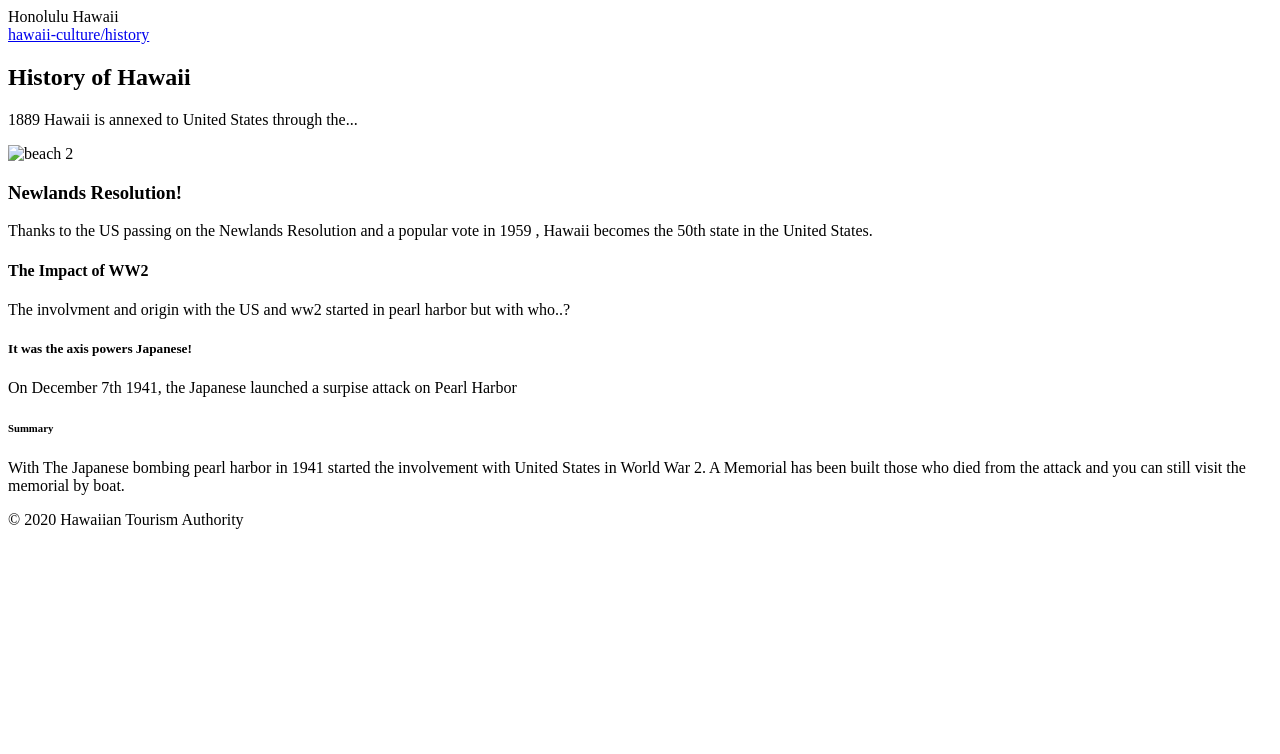
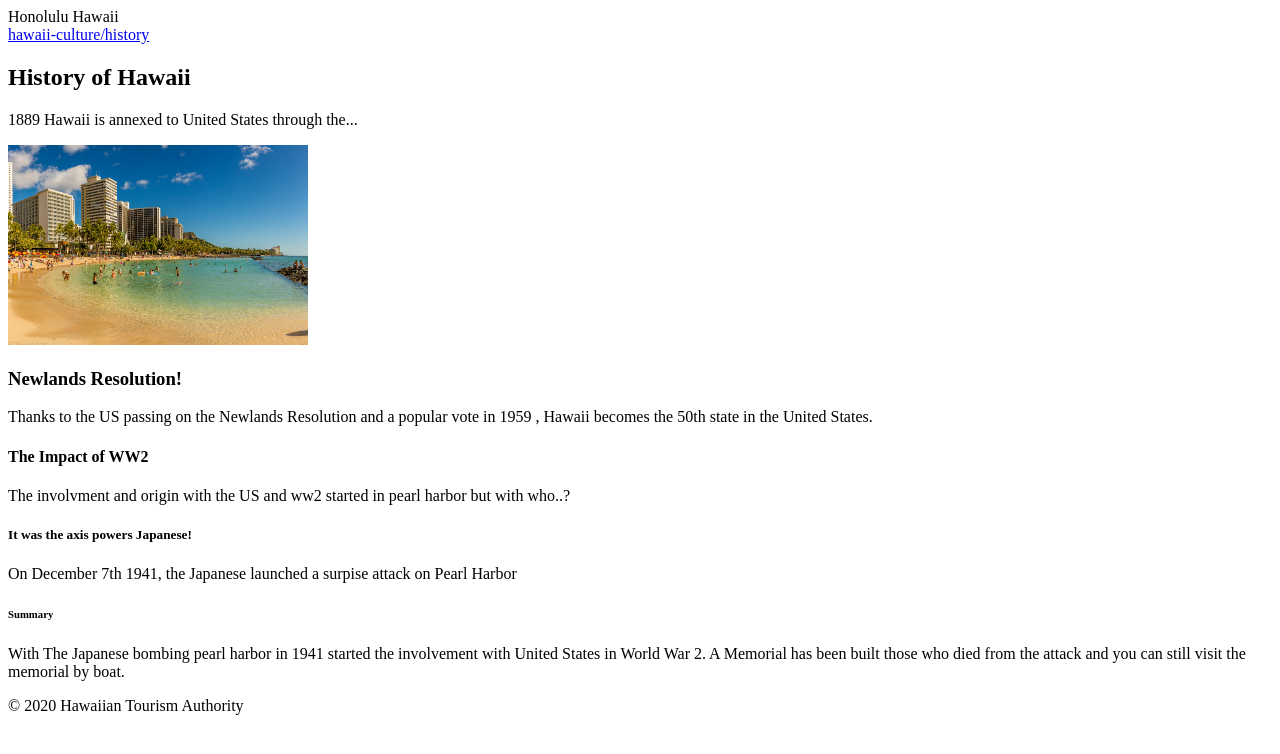
Before and after one commit to JayRespicio/HTML2, a plain HTML site: page index.html in a window 1280 px wide. Drawn offline with Linux system fonts and the light colour scheme.

Commit message:
index fix

```diff
--- a/index.html
+++ b/index.html
@@ -14,7 +14,7 @@
 		<p>1889 Hawaii is annexed to United States through the...</p>
 		</section>
 		<article>
-			<img src="file:///C|/Users/mmintro/Desktop/Spring Demo/assets/images/waikiki 1.jpg" alt="beach 2" height="200" width="300">
+			<img src="images/waikiki 1.jpg" alt="beach 2" height="200" width="300">
 			<h3>Newlands Resolution!</h3>
 			<p>Thanks to the US passing on the Newlands Resolution and a popular vote in 1959 , Hawaii becomes the 50th state in the United States.</p>
 	    </article>
```
